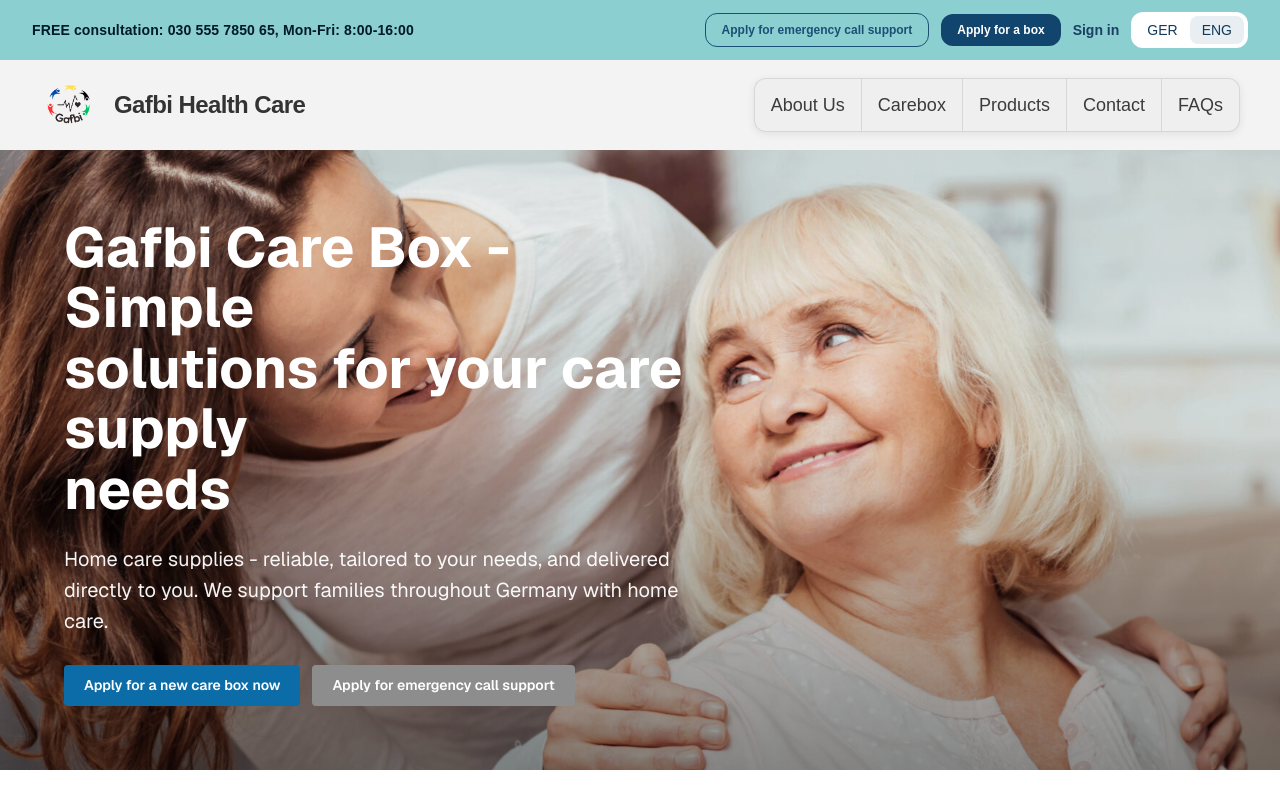
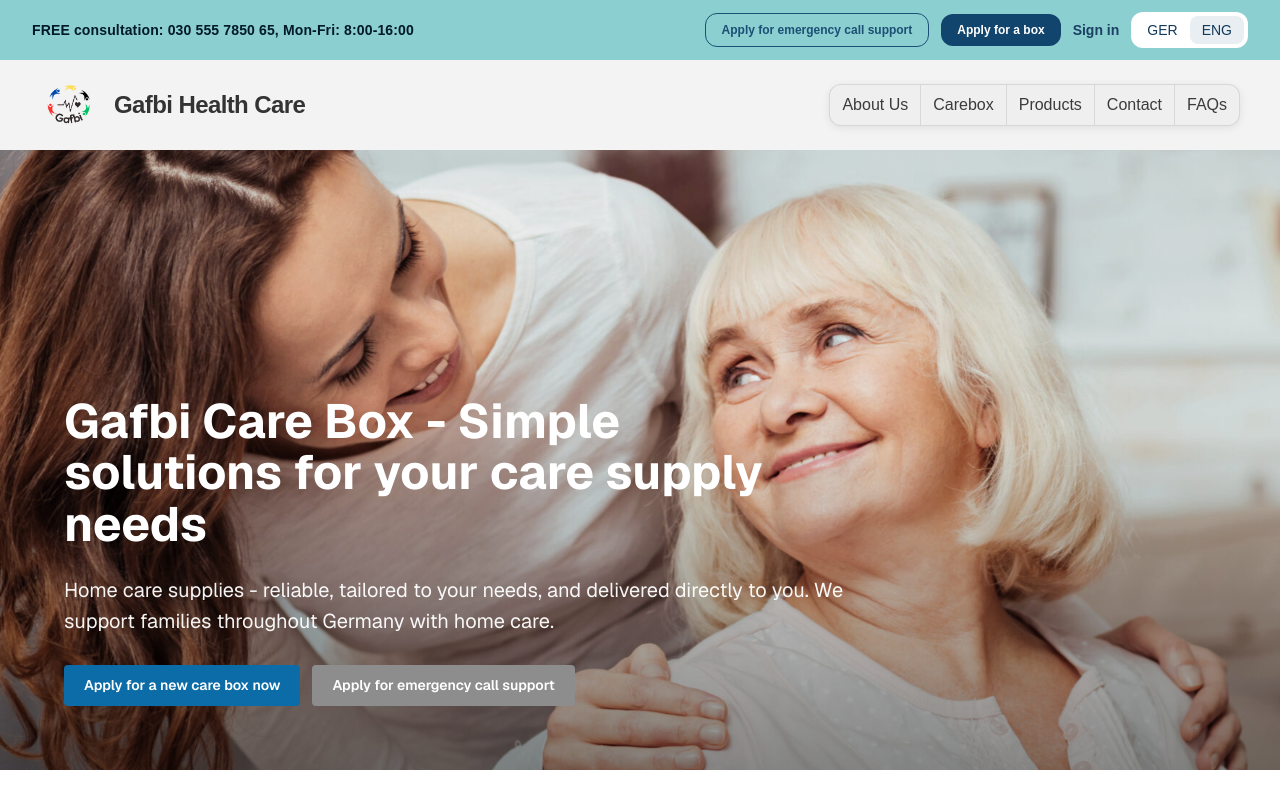
Before and after one commit to Rahul-Mallik-CSE/Gafbi-Health-Care, a Next.js app: page / in a window 1280 px wide. Shown: the top 808 px of the page. Built offline with nearby package versions, Linux system fonts and the light colour scheme.

Commit message:
Refactor NavBar and HeroSection components for improved styling and layout consistency

```diff
--- a/src/components/CommonComponents/NavBar.tsx
+++ b/src/components/CommonComponents/NavBar.tsx
@@ -26,7 +26,7 @@
             <a
               key={item}
               href="#"
-              className="border-r border-black/10 px-4 py-3 text-lg  font-medium text-[#3b3b3b] transition-colors hover:bg-white last:border-r-0"
+              className="border-r border-black/10 px-3 py-2 text-base  font-medium text-[#3b3b3b] transition-colors hover:bg-white last:border-r-0"
             >
               {item}
             </a>
--- a/src/components/LandingPageComponents/HeroSection.tsx
+++ b/src/components/LandingPageComponents/HeroSection.tsx
@@ -16,8 +16,8 @@
           />
           <div className="absolute inset-0 bg-[linear-gradient(180deg,rgba(0,0,0,0.05)_45%,rgba(0,0,0,0.45)_100%)]" />
 
-          <div className="absolute bottom-16 left-16 max-w-[620px] text-white">
-            <h1 className="text-[56px] font-bold leading-[1.08]">
+          <div className="absolute bottom-16 left-16 max-w-200 text-white">
+            <h1 className="text-5xl font-bold leading-[1.08]">
               Gafbi Care Box - Simple
               <br />
               solutions for your care supply
```
